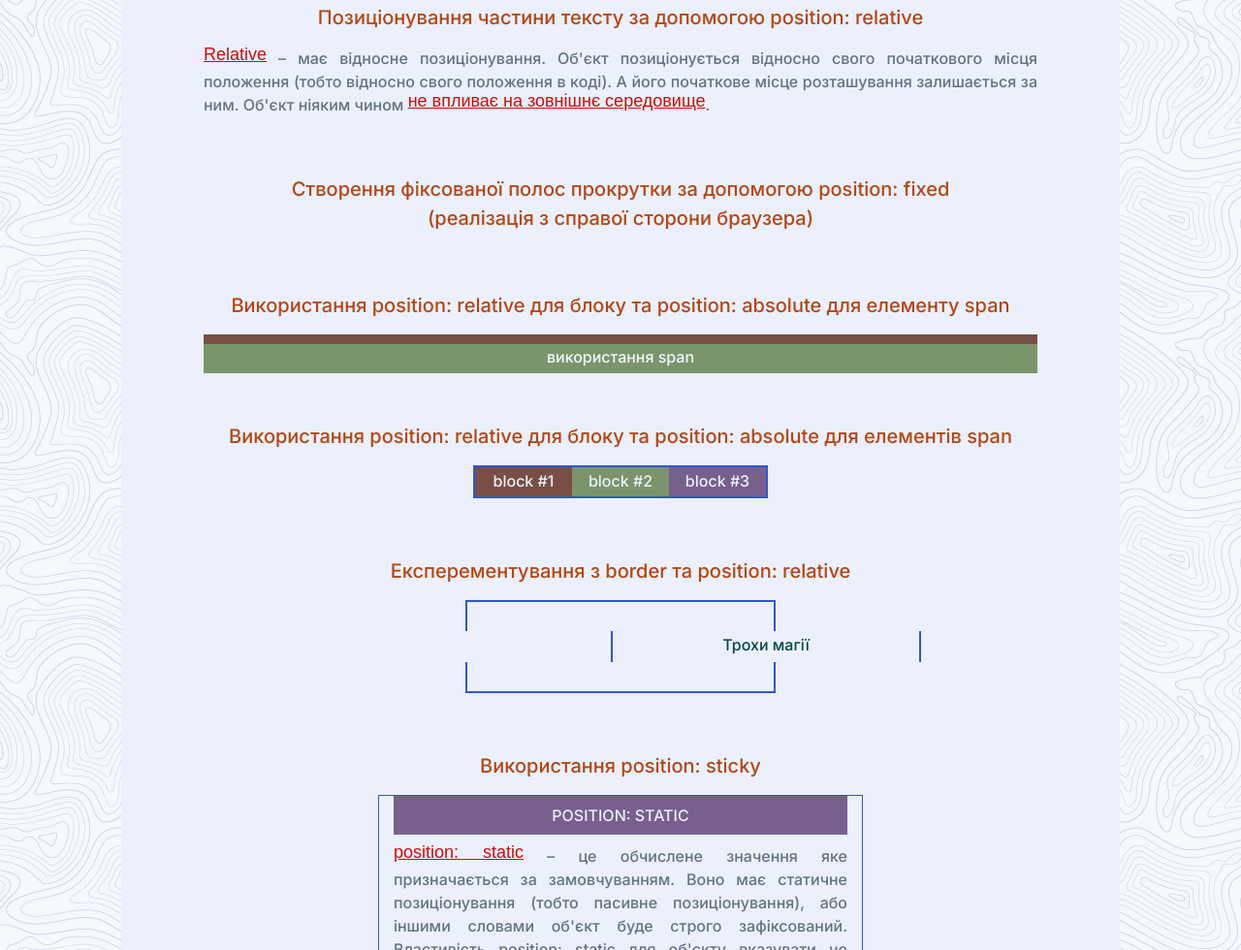
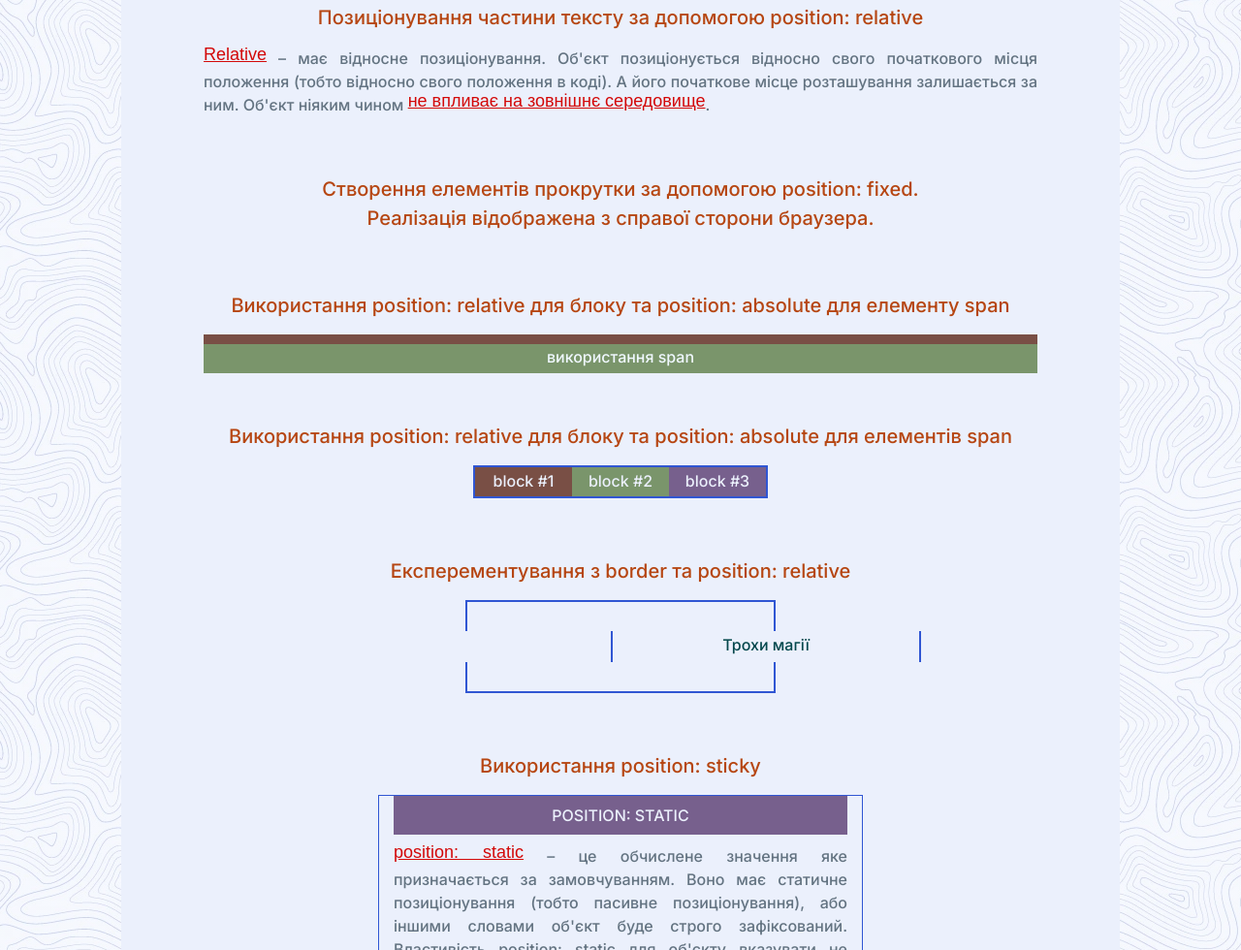
Before and after one commit to GKonstantinVUA/lessons, a plain HTML site: page lesson_11/index.html in a window 1280 px wide. Shown: the part 1865-2845 px from the top of the page at 97% size. Drawn offline with Linux system fonts and the light colour scheme; a web font is replaced by a local one.

Commit message:
Add files via upload

```diff
--- a/lesson_11/index.html
+++ b/lesson_11/index.html
@@ -215,7 +215,7 @@
 					<p class="lesson-six__paragraph paragraph"><span class="lesson-six__span-paragrah span-paragrah">Relative</span> – має відносне позиціонування. Об'єкт позиціонується відносно свого початкового місця положення (тобто відносно свого положення в коді). А його початкове місце розташування залишається за ним. Об'єкт ніяким чином <span class="lesson-six__span-paragrah span-paragrah">не впливає на зовнішнє середовище</span>.</p>
 				</div>
 				<div class="main-container__lesson-seven lesson-seven">
-					<div class="lesson-seven__title-block title-block">Створення фіксованої полос прокрутки за допомогою position: fixed <br>(реалізація з справої сторони браузера)</div>
+					<div class="lesson-seven__title-block title-block">Створення елементів прокрутки за допомогою position: fixed. <br>Реалізація відображена з справої сторони браузера.</div>
 					<a href="#content-footer" class="lesson-seven__target-page-down target-page-down">
 						<div class="target-page-down__down-scroll down-scroll">
 							<span class="down-scroll__block-seven-span-one block-seven-span-one">dw</span>
```
